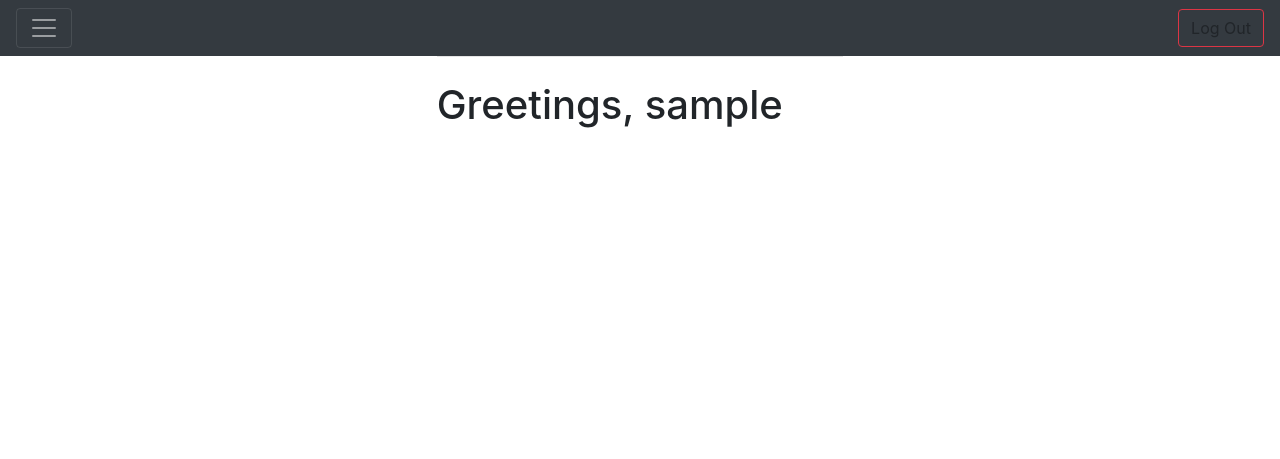
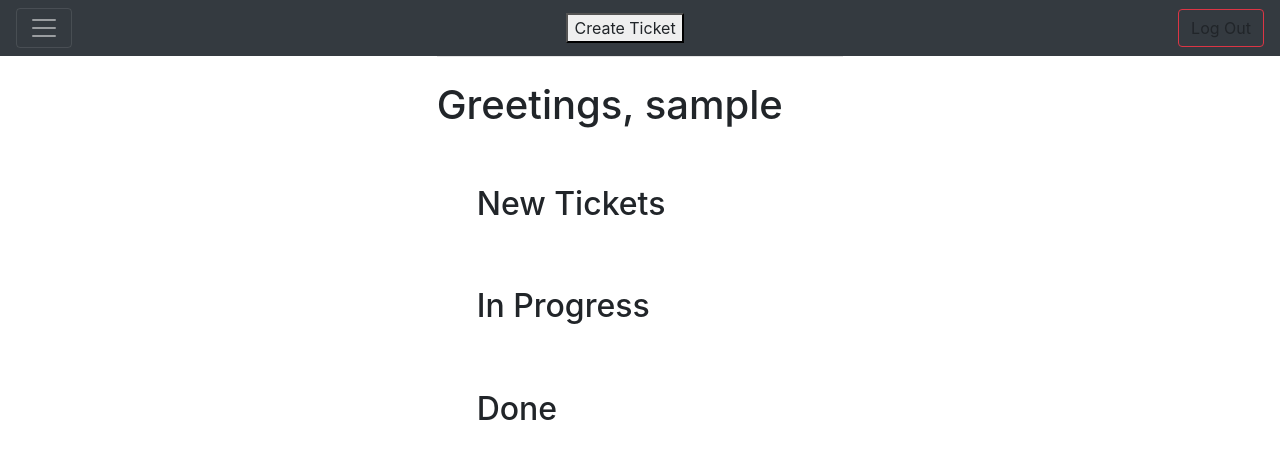
Before and after one commit to JustDeWitt8485/bugtracker, a Django app: page / in a window 1280 px wide. Shown: the top 459 px of the page. Run offline with Django 3.2, Linux system fonts and the light colour scheme; the visitor is signed in with stand-in values (Sample User, id 1); data that the repository does not hold is empty.

Commit message:
finished filtering statuses on the home page, and creating a ticket detail page

```diff
--- a/Templates/generic_form.html
+++ b/Templates/generic_form.html
@@ -19,6 +19,7 @@
         <button class="navbar-toggler" type="button" data-toggle="collapse" data-target="#navbarToggleExternalContent"
             aria-controls="navbarToggleExternalContent" aria-expanded="false" aria-label="Toggle navigation">
             <span class="navbar-toggler-icon"></span>
+            <button><a href="/"class="text-body">Home</a></button>
             {% if request.user.is_authenticated %}
                 <button type="button" class="btn btn-outline-danger">
                     <a href="/logout/"class="text-body">Log Out</a></button>
--- a/Templates/index.html
+++ b/Templates/index.html
@@ -20,6 +20,7 @@
         <button class="navbar-toggler" type="button" data-toggle="collapse" data-target="#navbarToggleExternalContent"
             aria-controls="navbarToggleExternalContent" aria-expanded="false" aria-label="Toggle navigation">
             <span class="navbar-toggler-icon"></span>
+            <button><a href="/tickets/add/"class="text-body">Create Ticket</a></button>
             {% if request.user.is_authenticated %}
                 <button type="button" class="btn btn-outline-danger">
                     <a href="/logout/" class="text-body">Log Out</a></button>
@@ -45,12 +46,46 @@
 
             <br>
             <br>
+
+            <ol>
+                    <h2>New Tickets</h2>
+
+                {% for n in new %}
+
+                    <h5><a href='/tickets/{{n.id}}'>{{n.title}}</a></h5>
+
+                {% endfor %}
+
+
+            </ol>
+
+            <br>
+            <br>
+
+            <ol>
+                    <h2>In Progress</h2>
+
+                {% for inpro in ip %}
+
+                    <h5><a href='/tickets/{{inpro.id}}'>{{inpro.title}}</a></h5>
+
+                {% endfor %}
+
+
+            </ol>
+
+            <br>
+            <br>
+
             <ol>
 
-            {% for ticket in tickets %}
+                    <h2>Done</h2>
 
-                <h5><a href='/tickets/{{ticket.id}}'>{{ ticket.title }}</a></h5>
+                {% for dn in done %}
 
-            {% endfor %}
+                    <h5><a href='/tickets/{{dn.id}}'>{{dn.title}}</a></h5>
+
+                {% endfor %}
+
 
             </ol>
--- a/bug_tracker/urls.py
+++ b/bug_tracker/urls.py
@@ -23,7 +23,9 @@ urlpatterns = [
     path('login/', views.login_view, name='loginpage'),
     path('logout/', views.logout_view, name='logoutpage'),
     path('tickets/add/', views.create_ticket, name='createtick'),
+    path('edit/<int:ticket_id>/', views.edit_ticket, name='edittick'),
     path('tickets/<int:user_filed_id>/', views.ticket_detail,
          name='ticket_detail'),
+    path('assignperson/<int:ticket_id>/', views.status_view, name='statusview'),
     path('admin/', admin.site.urls),
 ]
--- a/tracker_app/admin.py
+++ b/tracker_app/admin.py
@@ -2,7 +2,6 @@ from django.contrib import admin
 from django.contrib.auth.admin import UserAdmin
 
 from tracker_app.models import CustUser, Tickets
-from django.contrib.auth.forms import UserChangeForm, UserCreationForm
 
 # Register your models here.
 
@@ -13,8 +12,6 @@ ADDITIONAL_USER_FIELD = (
 
 
 class CustomUserAdmin(UserAdmin):
-    user_create_form = UserCreationForm
-    user_change_form = UserChangeForm
     view = ['username', 'name']
     add_fieldsets = UserAdmin.add_fieldsets + ADDITIONAL_USER_FIELD
     fieldsets = UserAdmin.fieldsets + ADDITIONAL_USER_FIELD
--- a/tracker_app/models.py
+++ b/tracker_app/models.py
@@ -14,17 +14,17 @@ class CustUser(AbstractUser):
 
 
 class Tickets(models.Model):
-
     Status_Of_Tickets = [
-        ('NW', 'New'),
-        ('IP', 'In Progress'),
-        ('DN', 'Done'),
-        ('IV', 'Invalid'),
+        ('NEW', 'new'),
+        ('IN_PROGRESS', 'in_progress'),
+        ('DONE', 'done'),
+        ('INVALID', 'invalid'),
     ]
 
+    status = models.CharField(max_length=12, choices=Status_Of_Tickets, default='NEW')
     title = models.CharField(max_length=200)
     description = models.TextField()
     date_filed = models.DateTimeField(default=timezone.now)
-    user_assign = models.ForeignKey(CustUser, on_delete=models.CASCADE, related_name='user_ass')
-    user_filed = models.ForeignKey(CustUser, on_delete=models.CASCADE, related_name='user_fill')
-    user_complete = models.ForeignKey(CustUser, on_delete=models.CASCADE, related_name='user_complete')
+    user_filed = models.ForeignKey(CustUser, on_delete=models.CASCADE, related_name='user_filed', null=True)
+    user_assigned = models.ForeignKey(CustUser, on_delete=models.CASCADE, related_name='user_ass', null=True)
+    user_completed = models.ForeignKey(CustUser, on_delete=models.CASCADE, related_name='user_completed', null=True)
--- a/tracker_app/views.py
+++ b/tracker_app/views.py
@@ -2,7 +2,7 @@ from django.contrib.auth import authenticate, login, logout
 from django.contrib.auth.decorators import login_required
 from django.shortcuts import HttpResponseRedirect, render, reverse
 
-from tracker_app.forms import LoginForm, AddTicket
+from tracker_app.forms import LoginForm, AddTicket, EditTicket, ActionForm
 from tracker_app.models import CustUser, Tickets
 
 # Create your views here.
@@ -10,9 +10,20 @@ from tracker_app.models import CustUser, Tickets
 
 @login_required(login_url='loginpage')
 def index(request):
+    user = CustUser.objects.all()
+    ticket = Tickets.objects.all()
+    new_ticket = Tickets.objects.filter(status="NEW")
+    in_pro = Tickets.objects.filter(status="IN_PROGRESS")
+    done = Tickets.objects.filter(status="DONE")
+    invalid = Tickets.objects.filter(status="INVALID"),
+
     return render(request, 'index.html', {
-        'user': CustUser.objects.all(),
-        'tickets': Tickets.objects.all(),
+        'user': user,
+        'ticket': ticket,
+        'new': new_ticket,
+        'ip': in_pro,
+        'done': done,
+        'invalid': invalid
         }
     )
 
@@ -26,7 +37,8 @@ def login_view(request):
                 request, username=data['username'], password=data['password'])
             if user:
                 login(request, user)
-                return HttpResponseRedirect(request.GET.get('next', reverse('homepage')))
+                return HttpResponseRedirect(request.GET.get('next',
+                                            reverse('homepage')))
     form = LoginForm()
     return render(request, 'login.html', {'form': form})
 
@@ -43,23 +55,77 @@ def create_ticket(request):
         form = AddTicket(request.POST)
         if form.is_valid():
             data = form.cleaned_data
-            Tickets.objects.create(
+            ticket = Tickets.objects.create(
                 title=data['title'],
-                status=data['status'],
-                user_assigned=data['user_assign'],
-                user_filed=data['user_filed'],
-                user_complete=data['user_complete'],
-
-
-            )
+                description=data['description'],
+                )
+            print(ticket.id)
             return HttpResponseRedirect(reverse('homepage'))
 
     form = AddTicket()
     return render(request, html, {'form': form})
 
 
+def status_view(request, ticket_id):
+
+    my_ticket = Tickets.objects.get(id=ticket_id)
+
+    if request.method == 'POST':
+        form = ActionForm(request.POST)
+        if form.is_valid():
+            data = form.cleaned_data
+            my_ticket.user_assigned = data['pick_user']
+            my_ticket.status = 'IN_PROGRESS'
+            my_ticket.save()
+        return HttpResponseRedirect(reverse('homepage'))
+
+
 def ticket_detail(request, user_filed_id):
     ticket_det = Tickets.objects.get(id=user_filed_id)
+    choose_person = ActionForm()
     return render(
-        request, 'ticket_detail.html', {'ticket_d': ticket_det}
+        request, 'ticket_detail.html', {'ticket_d': ticket_det, 'choose_person': choose_person }
     )
+
+
+def edit_ticket(request, ticket_id):
+    html = 'generic_form.html'
+    edit = Tickets.objects.get(id=ticket_id)
+
+    if request.method == 'POST':
+        form = EditTicket(request.POST)
+        if form.is_valid():
+            data = form.cleaned_data
+            edit.title = data['title'],
+            edit.description = data['description'],
+            edit.save()
+        return HttpResponseRedirect(reverse('homepage'))
+
+    form = EditTicket()
+    return render(request, html, {'form': form})
+
+
+def assign_ticket(request, assign_id):
+
+    assign_ticket = Tickets.objects.status()
+
+    if assign_ticket in 'IN_PROGRESS':
+        request.user = None
+        assign_ticket.user_completed = None
+        assign_ticket.save()
+    return HttpResponseRedirect(reverse('homepage'))
+
+
+
+
+
+
+
+# def upvote(request, post_id):
+#     post = Post.objects.filter(id=post_id).first()
+#     post.upvote += 1
+#     post.save()
+#     return redirect('/')
+
+# assign ticket to you: use Ticket.objects.status. ...check if it is in IN_PROGRESS
+# if it is in progress, = resquest.user, user completed will be assigned to none.
```
Also changed, not shown: Templates/ticket_detail.html (+109 -4 lines), tracker_app/forms.py (+14 -16 lines), tracker_app/migrations/0001_initial.py, tracker_app/migrations/0002_auto_20201202_2233.py (added), tracker_app/migrations/0002_tickets.py (deleted), tracker_app/migrations/0003_custuser_name.py (deleted), tracker_app/migrations/0004_remove_tickets_status.py (deleted), tracker_app/migrations/0005_auto_20201130_0239.py (deleted).
